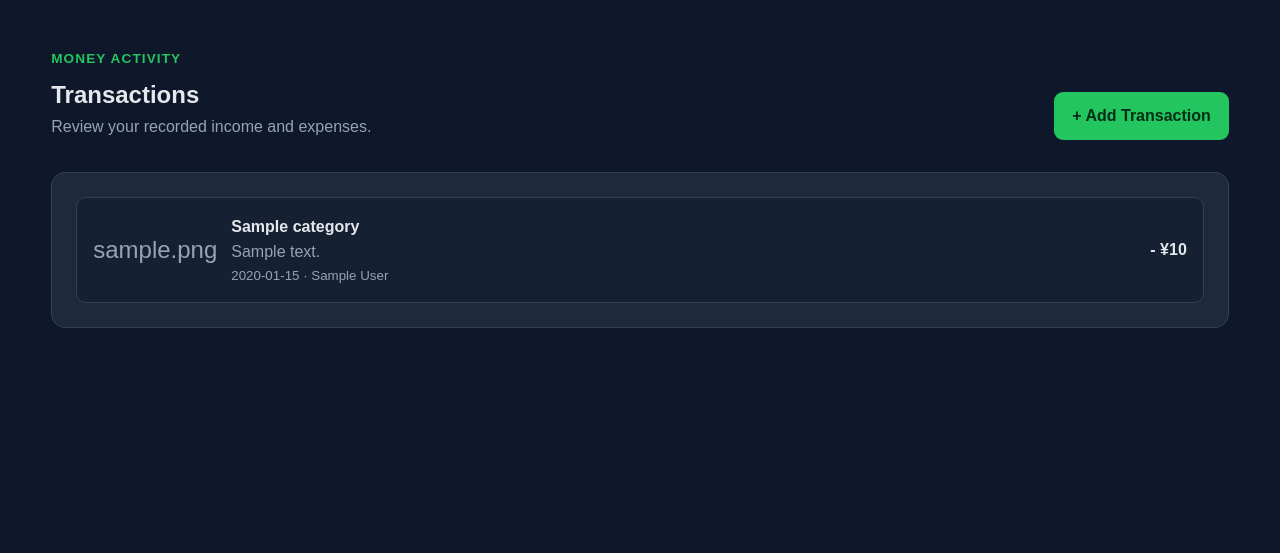
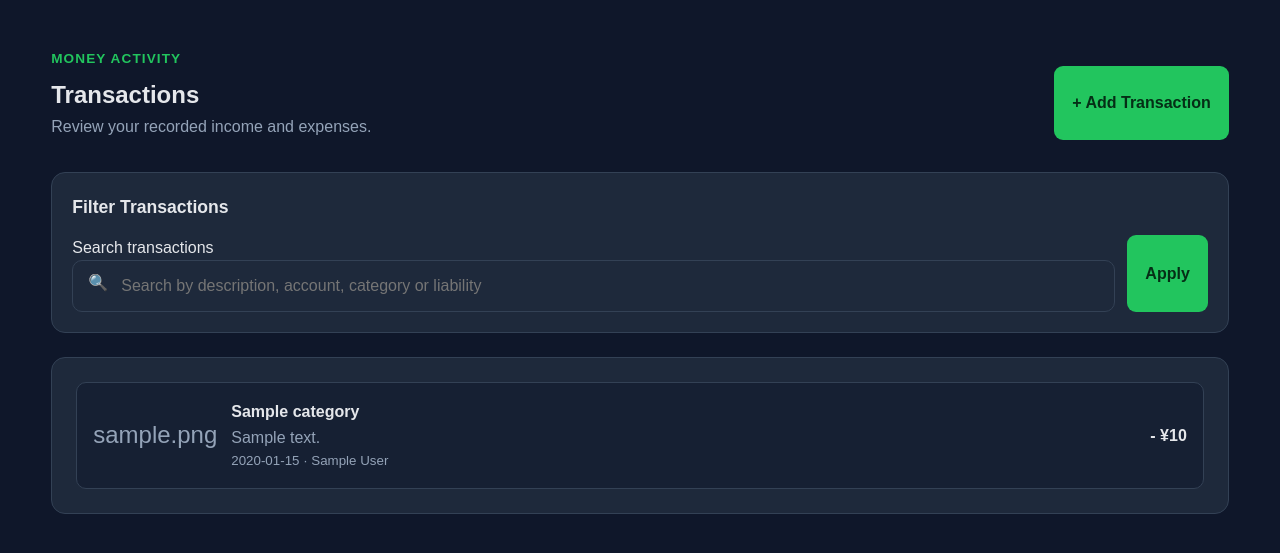
Before and after one commit to giri-can-do/giri-expense-tracker, a Flask app: page /transactions/ in a window 1280 px wide. Shown: the part 73-626 px from the top of the page. Run offline with Flask 3, Linux system fonts and the light colour scheme; a user stored in the database is signed in; tables that the repository leaves empty hold one stand-in row (values such as "Sample post").

Commit message:
feat: add transaction search and polish transaction navigation

```diff
--- a/app/routes/transactions.py
+++ b/app/routes/transactions.py
@@ -18,13 +18,17 @@ transactions_bp = Blueprint(
 @transactions_bp.route("/")
 @login_required
 def index():
+    search = request.args.get("q", "").strip()
+
     transactions = TransactionService.get_user_transactions(
-        current_user.id
+        user_id=current_user.id,
+        search=search,
     )
 
     return render_template(
         "transactions/index.html",
         transactions=transactions,
+        search=search,
     )
 
 
--- a/app/services/transaction_service.py
+++ b/app/services/transaction_service.py
@@ -2,8 +2,9 @@ from datetime import datetime
 from decimal import Decimal, InvalidOperation
 
 from app import db
-from app.models import Account, Category, Transaction
+from app.models import Account, Category, Transaction, Liability
 from app.services.liability_service import LiabilityService
+from sqlalchemy import or_
 
 
 class TransactionService:
@@ -14,10 +15,40 @@ class TransactionService:
     }
 
     @staticmethod
-    def get_user_transactions(user_id: int):
+    def get_user_transactions(
+        user_id: int,
+        search: str = "",
+    ):
+        query = Transaction.query.filter(
+            Transaction.user_id == user_id
+        )
+
+        search = search.strip()
+
+        if search:
+            search_pattern = f"%{search}%"
+
+            query = query.filter(
+                or_(
+                    Transaction.description.ilike(search_pattern),
+                    Transaction.note.ilike(search_pattern),
+
+                    Transaction.account.has(
+                        Account.name.ilike(search_pattern)
+                    ),
+
+                    Transaction.category.has(
+                        Category.name.ilike(search_pattern)
+                    ),
+
+                    Transaction.liability.has(
+                        Liability.name.ilike(search_pattern)
+                    ),
+                )
+            )
+
         return (
-            Transaction.query
-            .filter_by(user_id=user_id)
+            query
             .order_by(
                 Transaction.transaction_date.desc(),
                 Transaction.id.desc(),
--- a/app/static/css/components.css
+++ b/app/static/css/components.css
@@ -8,7 +8,7 @@
 }
 
 .btn {
-    padding: 11px 18px;
+    padding: 24px 18px;
     border: 0;
     border-radius: 9px;
     font-weight: 700;
@@ -22,6 +22,20 @@
 
 .btn-primary:hover {
     background: var(--primary-hover);
+}
+
+.btn-secondary {
+    background: transparent;
+    color: var(--text-secondary);
+
+    border: 1px solid var(--border);
+
+    transition: all .2s ease;
+}
+
+.btn-secondary:hover {
+    background: rgba(255,255,255,.05);
+    color: var(--text-primary);
 }
 
 .panel,
@@ -496,3 +510,117 @@
 .insight-info {
     border-left-color: #38bdf8;
 }
+
+.transaction-filter-panel {
+    margin-bottom: 24px;
+    padding: 20px;
+
+    background: var(--surface);
+    border: 1px solid var(--border);
+    border-radius: 14px;
+}
+
+.filter-panel-heading {
+    display: flex;
+    align-items: center;
+    justify-content: space-between;
+    gap: 16px;
+    margin-bottom: 14px;
+}
+
+.filter-panel-heading h2 {
+    margin: 0;
+    font-size: 1.1rem;
+}
+
+.filter-result-count {
+    color: var(--muted);
+    font-size: 0.9rem;
+}
+
+.transaction-search-row {
+    display: flex;
+    align-items: stretch;
+    gap: 12px;
+}
+
+.transaction-search-field {
+    position: relative;
+    flex: 1;
+    min-width: 0;
+}
+
+.transaction-search-icon {
+    position: absolute;
+    top: 62%;
+    left: 16px;
+    transform: translateY(-50%);
+
+    pointer-events: none;
+}
+
+.transaction-search-field input {
+    width: 100%;
+    min-height: 48px;
+    padding: 12px 16px 12px 48px;
+
+    color: var(--text);
+    background: var(--input-bg);
+    border: 1px solid var(--border);
+    border-radius: 10px;
+}
+
+.transaction-search-field input:focus {
+    outline: none;
+    border-color: var(--primary);
+    box-shadow: 0 0 0 3px rgba(34, 197, 94, 0.12);
+}
+
+@media (max-width: 600px) {
+    .filter-panel-heading {
+        align-items: flex-start;
+        flex-direction: column;
+        gap: 4px;
+    }
+
+    .transaction-search-row {
+        flex-direction: column;
+    }
+
+    .transaction-search-row .btn {
+        width: 100%;
+    }
+}
+
+.back-link {
+    display: inline-flex;
+    align-items: center;
+    gap: 8px;
+    margin-bottom: 18px;
+
+    color: var(--muted);
+    font-weight: 600;
+    text-decoration: none;
+
+    transition:
+        color 0.2s ease,
+        transform 0.2s ease;
+}
+
+.back-link:hover {
+    color: var(--primary);
+    transform: translateX(-2px);
+}
+
+.transaction-item {
+    transition:
+        background-color 0.2s ease,
+        border-color 0.2s ease,
+        transform 0.2s ease;
+}
+
+.transaction-item:hover {
+    background: rgba(255, 255, 255, 0.02);
+    border-color: rgba(148, 163, 184, 0.35);
+    transform: translateY(-1px);
+}
--- a/app/templates/transactions/index.html
+++ b/app/templates/transactions/index.html
@@ -10,6 +10,57 @@
 {% set action_text = "+ Add Transaction" %}
 {% set action_url = url_for('transactions.create') %}
 {% include "components/page_header.html" %}
+
+<form
+    class="transaction-filter-panel"
+    method="get"
+    action="{{ url_for('transactions.index') }}"
+>
+    <div class="filter-panel-heading">
+        <h2>Filter Transactions</h2>
+
+        {% if search %}
+            <span class="filter-result-count">
+                {{ transactions | length }}
+                result{% if transactions | length != 1 %}s{% endif %}
+            </span>
+        {% endif %}
+    </div>
+
+    <div class="transaction-search-row">
+        <div class="transaction-search-field">
+            <label for="transactionSearch" class="sr-only">
+                Search transactions
+            </label>
+
+            <span class="transaction-search-icon" aria-hidden="true">
+                🔍
+            </span>
+
+            <input
+                id="transactionSearch"
+                name="q"
+                type="search"
+                value="{{ search }}"
+                placeholder="Search by description, account, category or liability"
+                autocomplete="off"
+            >
+        </div>
+
+        <button class="btn btn-primary" type="submit">
+            Apply
+        </button>
+
+        {% if search %}
+            <a
+                class="btn btn-secondary"
+                href="{{ url_for('transactions.index') }}"
+            >
+                Clear
+            </a>
+        {% endif %}
+    </div>
+</form>
 
 <article class="panel">
     {% if transactions %}
@@ -70,9 +121,16 @@
             {% endfor %}
         </div>
     {% else %}
-        {% set icon = "🧾" %}
-        {% set title = "No transactions yet" %}
-        {% set message = "Add your first income or expense transaction." %}
+        {% if search %}
+            {% set icon = "🔍" %}
+            {% set title = "No matching transactions" %}
+            {% set message = 'No transactions matched "' ~ search ~ '". Try another keyword or clear the search.' %}
+        {% else %}
+            {% set icon = "🧾" %}
+            {% set title = "No transactions yet" %}
+            {% set message = "Add your first income or expense transaction." %}
+        {% endif %}
+
         {% include "components/empty_state.html" %}
     {% endif %}
 </article>
```
Also changed, not shown: app/templates/transactions/create.html (+7 -0 lines).
